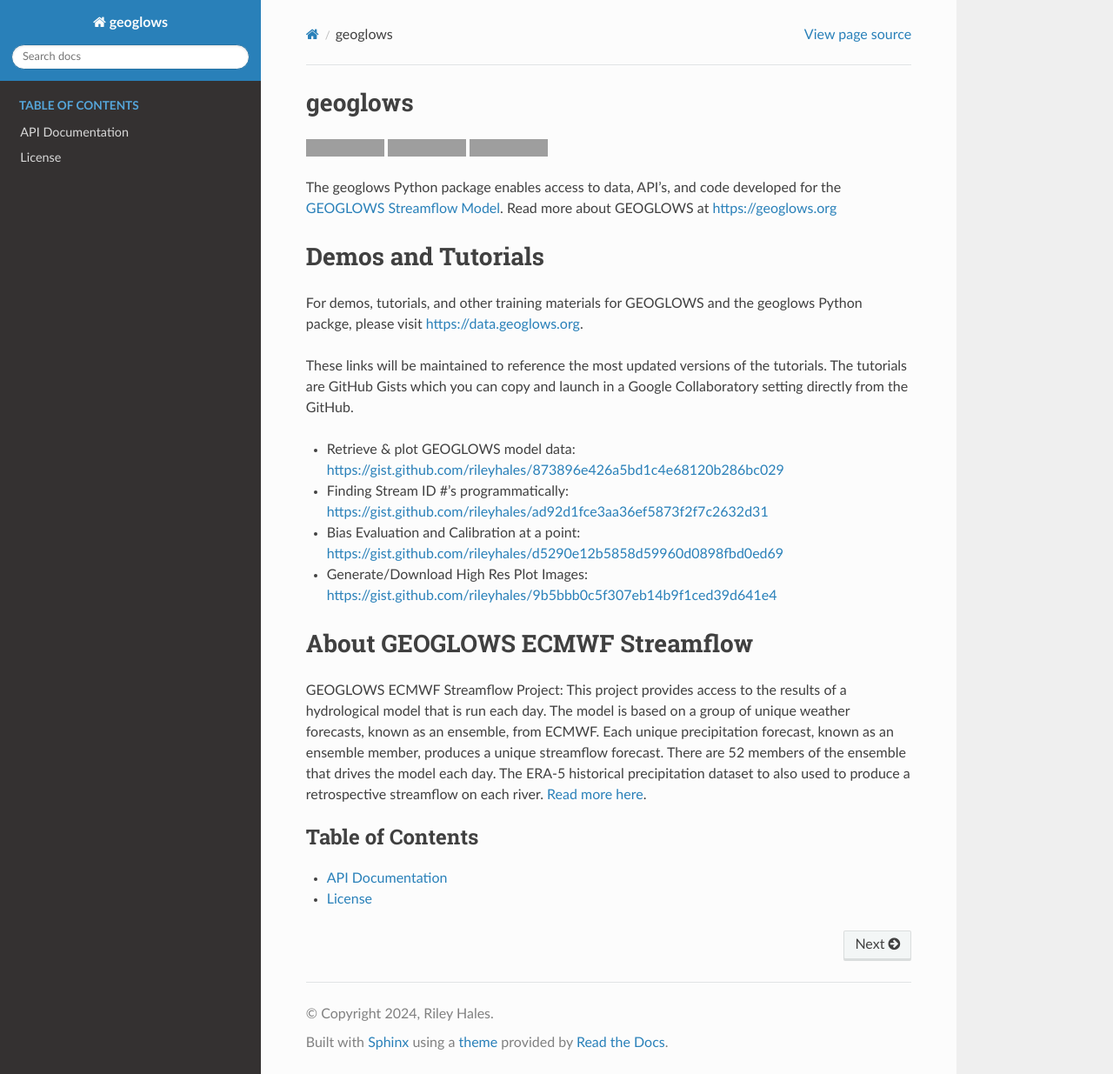
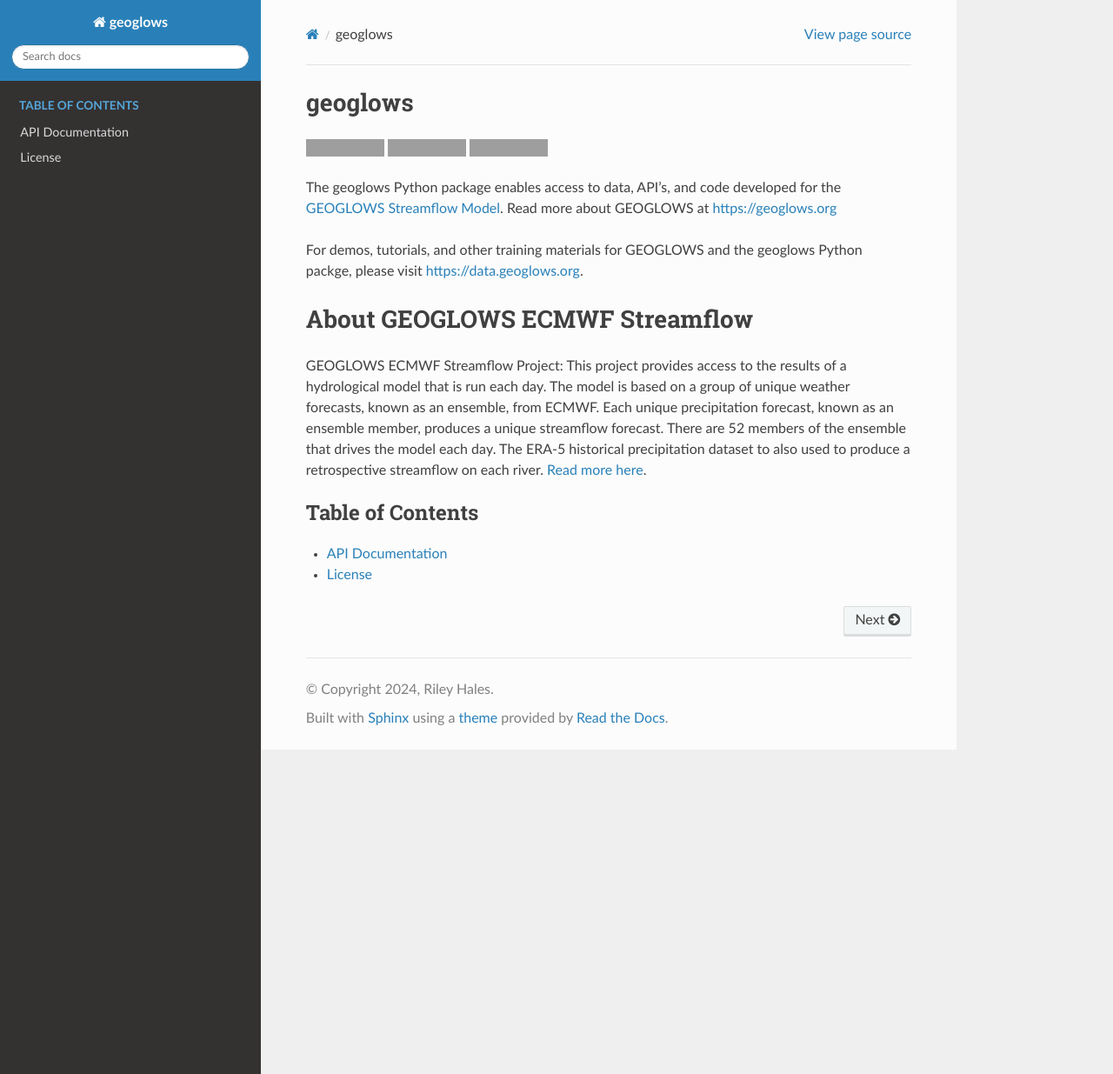
Before and after one commit to geoglows/pygeoglows, a Sphinx documentation site: the page built from docs/index.rst, in a window 1280 px wide and 1235 px high. Shown: the whole window at 87% size. Built offline with Sphinx 7.4.7 and the Read the Docs theme 2.0.0, drawn with Linux system fonts in a browser that asks for light colours; grey boxes are pictures that could not be loaded.

Commit message:
remove outdated tutorial links

```diff
--- a/docs/index.rst
+++ b/docs/index.rst
@@ -10,18 +10,8 @@
 The geoglows Python package enables access to data, API's, and code developed for the `GEOGLOWS Streamflow Model <https://geoglows.ecmwf.int>`_.
 Read more about GEOGLOWS at `<https://geoglows.org>`_
 
-Demos and Tutorials
-===================
 For demos, tutorials, and other training materials for GEOGLOWS and the geoglows Python packge, please visit
 `<https://data.geoglows.org>`_.
-
-These links will be maintained to reference the most updated versions of the tutorials.
-The tutorials are GitHub Gists which you can copy and launch in a Google Collaboratory setting directly from the GitHub.
-
-- Retrieve & plot GEOGLOWS model data: `<https://gist.github.com/rileyhales/873896e426a5bd1c4e68120b286bc029>`_
-- Finding Stream ID #'s programmatically: `<https://gist.github.com/rileyhales/ad92d1fce3aa36ef5873f2f7c2632d31>`_
-- Bias Evaluation and Calibration at a point: `<https://gist.github.com/rileyhales/d5290e12b5858d59960d0898fbd0ed69>`_
-- Generate/Download High Res Plot Images: `<https://gist.github.com/rileyhales/9b5bbb0c5f307eb14b9f1ced39d641e4>`_
 
 About GEOGLOWS ECMWF Streamflow
 ===============================
```
